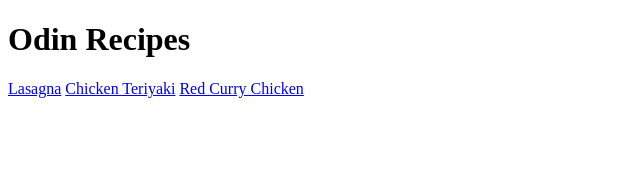
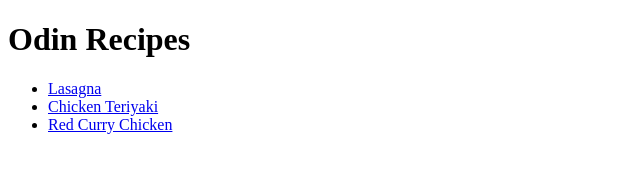
Before and after one commit to gregoryls/odin-recipes, a plain HTML site: page index.html in a window 1280 px wide. Shown: the whole page, without its empty margins (0-640 px from the left). Drawn offline with Linux system fonts and the light colour scheme.

Commit message:
Make recipes appear in list

```diff
--- a/index.html
+++ b/index.html
@@ -7,8 +7,10 @@
 </head>
 <body>
     <h1>Odin Recipes</h1>
-    <a href="recipes/lasagna.html">Lasagna</a>
-    <a href="recipes/chicken-teriyaki.html">Chicken Teriyaki</a>
-    <a href="recipes/red-curry-chicken.html">Red Curry Chicken</a>
+    <ul>
+       <li> <a href="recipes/lasagna.html">Lasagna</a></li>
+       <li><a href="recipes/chicken-teriyaki.html">Chicken Teriyaki</a></li>
+       <li><a href="recipes/red-curry-chicken.html">Red Curry Chicken</a></li>
+    </ul>
 </body>
 </html>
```
